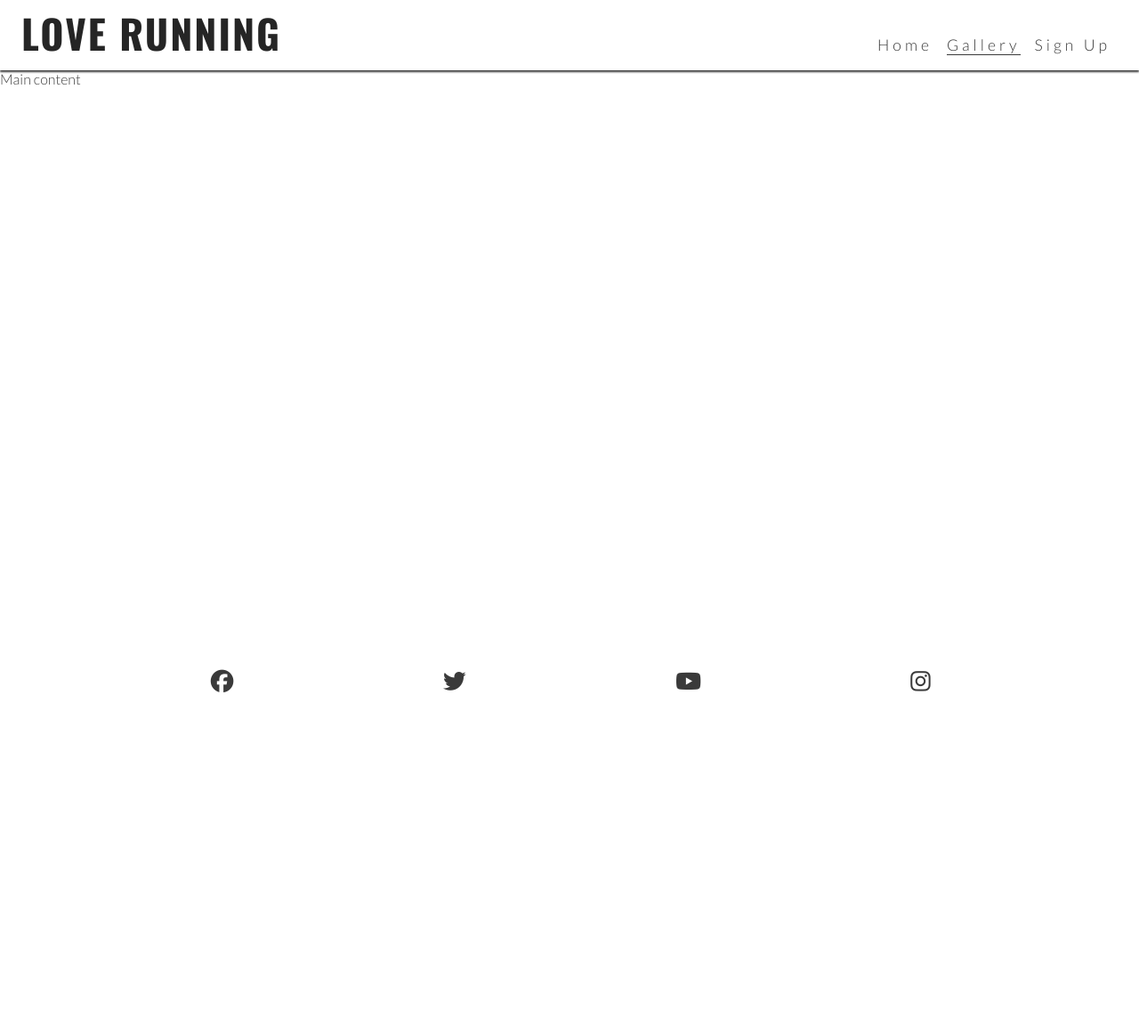
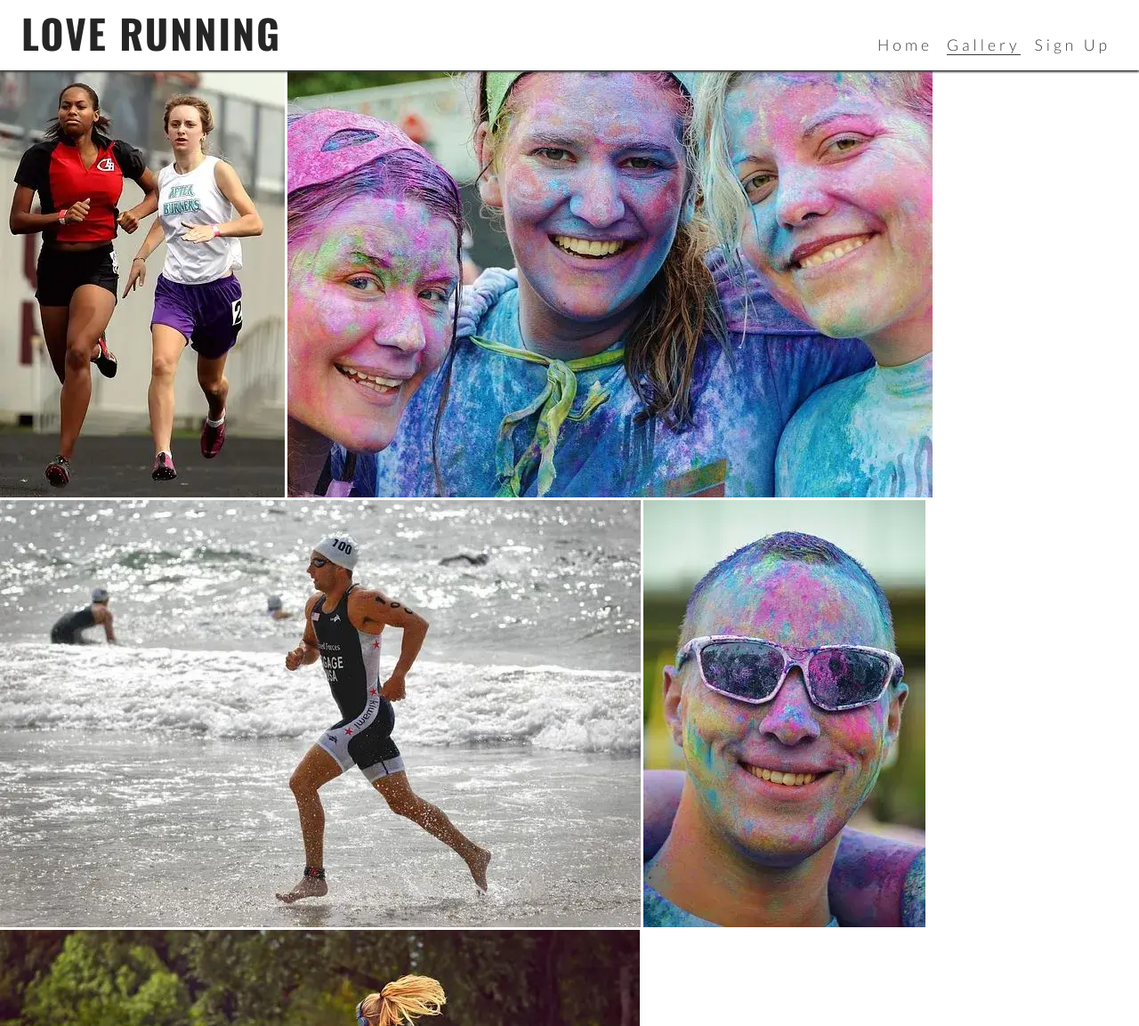
Before and after one commit to NickCMoore/love-running, a plain HTML site: page gallery.html in a window 1280 px wide. Shown: the top 1153 px of the page at 89% size. Before the commit the page ends 800 px from the top, so only its background shows below. Drawn offline with nearby package versions, Linux system fonts and the light colour scheme.

Commit message:
Add images to Gallery page

```diff
--- a/gallery.html
+++ b/gallery.html
@@ -39,7 +39,22 @@
     </header>
 
     <!-- Main content -->
-    <main>Main content</main>
+    <main>
+        <section id="gallery">
+            <div id="photos">
+                <img src="assets\images\athletes.webp" alt="Two athletes running together">
+                <img src="assets/images/girls.webp" alt="Three girls at charity paint running festival">
+                <img src="assets/images/runner3.webp" alt="Solo male runner jogging on beach">
+                <img src="assets/images/man.webp" alt="Man at charity paint running festival">
+                <img src="assets/images/runner1.webp" alt="Solo female runner jogging through Phoenix Park">
+                <img src="assets/images/runner2.webp" alt="Runners competing in marathon">
+                <img src="assets/images/runner4.webp" alt="Solo female runner jogging on beach">
+                <img src="assets/images/running_gang.webp" alt="Large group of runners taking part in a marathon on a rainy day">
+                <img src="assets/images/mud-run.webp" alt="Two women runners taking a muddy selfie after the Mud Runners championship">
+            </div>
+
+        </section>
+    </main>
 
     <!-- Footer -->
     <footer>
```
Also changed, not shown: assets/images/athletes.webp (added), assets/images/girls.webp (added), assets/images/man.webp (added), assets/images/mud-run.webp (added), assets/images/runner1.webp (added), assets/images/runner2.webp (added), assets/images/runner3.webp (added), assets/images/runner4.webp (added), assets/images/running_gang.webp (added).
